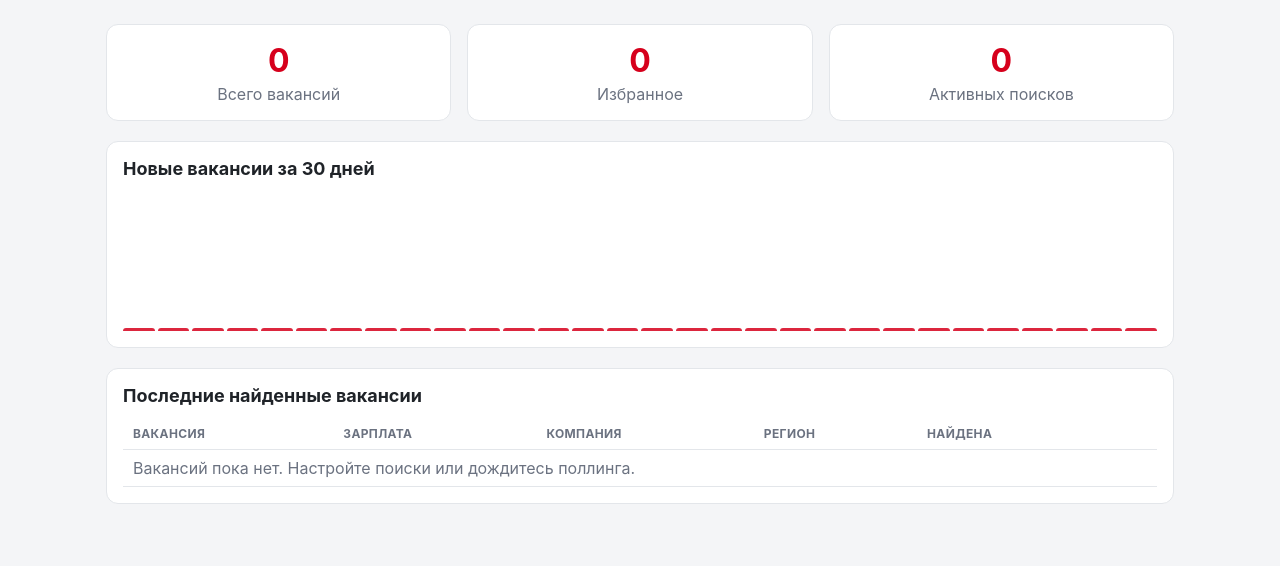
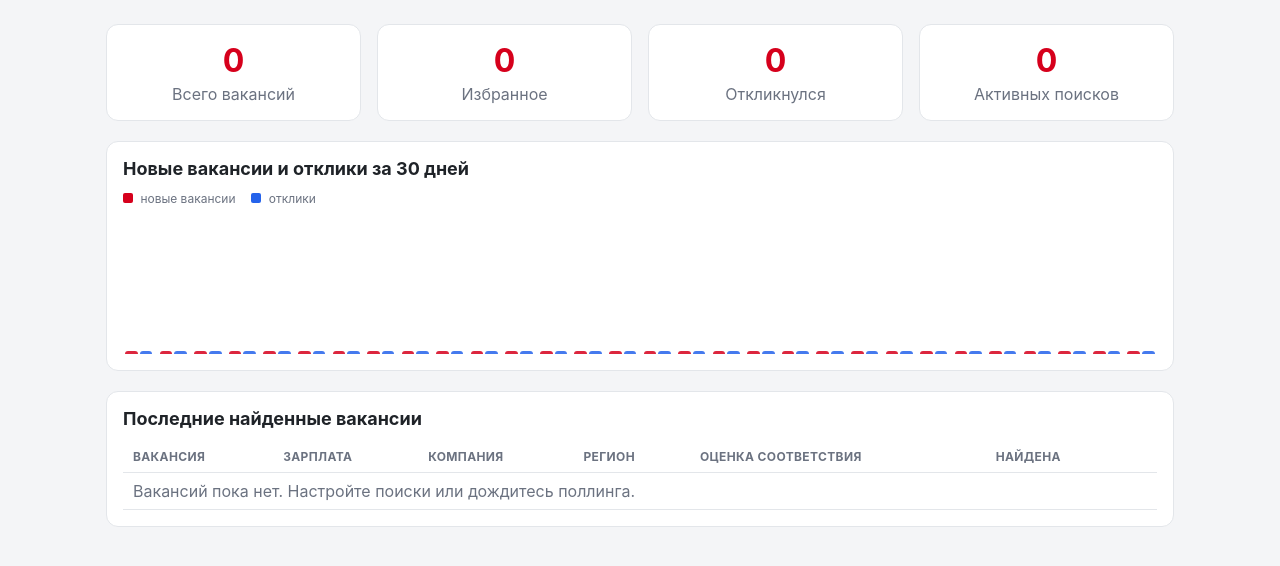
Before and after one commit to ShnaiderOleg/HH_personal_search, a FastAPI app: page / in a window 1280 px wide. Shown: the part 48-614 px from the top of the page. Run offline with FastAPI, Linux system fonts and the light colour scheme; data that the repository does not hold is empty.

Commit message:
дашборд: отклики в статистике и на диаграмме, только пустой статус, favicon с hh.ru

```diff
--- a/app/static/app.js
+++ b/app/static/app.js
@@ -24,19 +24,23 @@ async function loadStats() {
     for (const [key, el] of Object.entries({
       total: '[data-stat="total"]',
       favorites: '[data-stat="favorites"]',
+      applied: '[data-stat="applied"]',
       searches: '[data-stat="searches"]',
     })) {
       const node = document.querySelector(el);
       if (node) node.textContent = data[key];
     }
-    const max = Math.max(1, ...data.days.map((d) => d.count));
+    const max = Math.max(1, ...data.days.map((d) => Math.max(d.count, d.applied)));
     root.innerHTML = "";
     data.days.forEach((d) => {
-      const bar = document.createElement("div");
-      bar.className = "bar";
-      bar.style.height = `${Math.max(2, Math.round((d.count / max) * 100))}%`;
-      bar.innerHTML = `<span class="tip">${d.date}: ${d.count}</span>`;
-      root.appendChild(bar);
+      const col = document.createElement("div");
+      col.className = "chart-col";
+      const hNew = Math.max(2, Math.round((d.count / max) * 100));
+      const hApplied = Math.max(2, Math.round((d.applied / max) * 100));
+      col.innerHTML =
+        `<div class="bar" style="height:${hNew}%"><span class="tip">${d.date}: новых ${d.count}</span></div>` +
+        `<div class="bar applied" style="height:${hApplied}%"><span class="tip">${d.date}: откликов ${d.applied}</span></div>`;
+      root.appendChild(col);
     });
   } catch (e) {
     console.error(e);
--- a/app/static/style.css
+++ b/app/static/style.css
@@ -68,15 +68,18 @@ body {
 .muted { color: var(--muted); }
 .error { color: var(--danger); font-size: 12px; }
 
-.chart { display: flex; align-items: flex-end; gap: 3px; height: 140px; }
+.chart { display: flex; align-items: stretch; gap: 3px; height: 140px; }
+.chart .chart-col { flex: 1; display: flex; align-items: flex-end; justify-content: center; gap: 2px; min-width: 0; }
 .chart .bar {
-  flex: 1;
+  width: 40%;
+  max-width: 14px;
   background: var(--accent);
   border-radius: 3px 3px 0 0;
-  min-width: 2px;
+  min-height: 2px;
   opacity: .85;
   position: relative;
 }
+.chart .bar.applied { background: #2563eb; }
 .chart .bar:hover { opacity: 1; }
 .chart .bar .tip {
   display: none;
@@ -92,6 +95,11 @@ body {
   white-space: nowrap;
 }
 .chart .bar:hover .tip { display: block; }
+
+.chart-legend { display: flex; gap: 16px; margin-bottom: 8px; font-size: 12px; color: var(--muted); align-items: center; flex-wrap: wrap; }
+.chart-legend .swatch { display: inline-block; width: 10px; height: 10px; border-radius: 2px; margin-right: 4px; vertical-align: baseline; }
+.chart-legend .swatch-new { background: var(--accent); }
+.chart-legend .swatch-applied { background: #2563eb; }
 
 .form { display: flex; flex-direction: column; gap: 12px; max-width: 520px; }
 .form.inline { flex-direction: row; flex-wrap: wrap; align-items: flex-end; gap: 12px; max-width: none; }
--- a/app/templates/base.html
+++ b/app/templates/base.html
@@ -4,6 +4,7 @@
   <meta charset="utf-8">
   <meta name="viewport" content="width=device-width, initial-scale=1">
   <title>{% block title %}HHSearch{% endblock %}</title>
+  <link rel="icon" type="image/x-icon" href="/static/favicon.ico">
   <link rel="stylesheet" href="/static/style.css">
   <script src="/static/app.js" defer></script>
 </head>
--- a/app/templates/dashboard.html
+++ b/app/templates/dashboard.html
@@ -4,11 +4,16 @@
 <section class="stats">
   <div class="stat"><span class="stat-num" data-stat="total">–</span><span class="stat-label">Всего вакансий</span></div>
   <div class="stat"><span class="stat-num" data-stat="favorites">–</span><span class="stat-label">Избранное</span></div>
+  <div class="stat"><span class="stat-num" data-stat="applied">–</span><span class="stat-label">Откликнулся</span></div>
   <div class="stat"><span class="stat-num" data-stat="searches">–</span><span class="stat-label">Активных поисков</span></div>
 </section>
 
 <section class="panel">
-  <h2>Новые вакансии за 30 дней</h2>
+  <h2>Новые вакансии и отклики за 30 дней</h2>
+  <div class="chart-legend">
+    <span><i class="swatch swatch-new"></i> новые вакансии</span>
+    <span><i class="swatch swatch-applied"></i> отклики</span>
+  </div>
   <div id="chart" class="chart"></div>
 </section>
 
@@ -17,7 +22,7 @@
   <div class="table-wrap">
   <table class="table">
     <thead>
-      <tr><th>Вакансия</th><th>Зарплата</th><th>Компания</th><th>Регион</th><th>Найдена</th><th></th></tr>
+      <tr><th>Вакансия</th><th>Зарплата</th><th>Компания</th><th>Регион</th><th>Оценка соответствия</th><th>Найдена</th><th></th></tr>
     </thead>
     <tbody>
       {% for v in recent %}
@@ -26,13 +31,16 @@
         <td>{{ salary_label(v) }}</td>
         <td>{{ v.employer or '—' }}</td>
         <td>{{ v.area or '—' }}</td>
+        <td class="score-cell" data-hh-id="{{ v.hh_id }}" data-search-id="" title="Оценить нейросетью (по резюме из поиска)">
+          {% if v.match_score is not none %}<span class="score {{ 'score-good' if v.match_score >= 4 else ('score-mid' if v.match_score >= 3 else 'score-bad') }}">{{ v.match_score }}/5</span>{% else %}<span class="muted">—</span>{% endif %}
+        </td>
         <td class="muted">{{ fmt_dt(v.first_seen_at) }}</td>
         <td>
           <button class="fav-btn {{ 'on' if v.is_favorite }}" data-hh-id="{{ v.hh_id }}" title="В избранное">★</button>
         </td>
       </tr>
       {% else %}
-      <tr><td colspan="6" class="muted">Вакансий пока нет. Настройте поиски или дождитесь поллинга.</td></tr>
+      <tr><td colspan="7" class="muted">Вакансий пока нет. Настройте поиски или дождитесь поллинга.</td></tr>
       {% endfor %}
     </tbody>
   </table>
```
Also changed, not shown: app/routers/api.py (+13 -1 lines), app/routers/pages.py (+7 -1 lines), app/static/favicon.ico (added).
